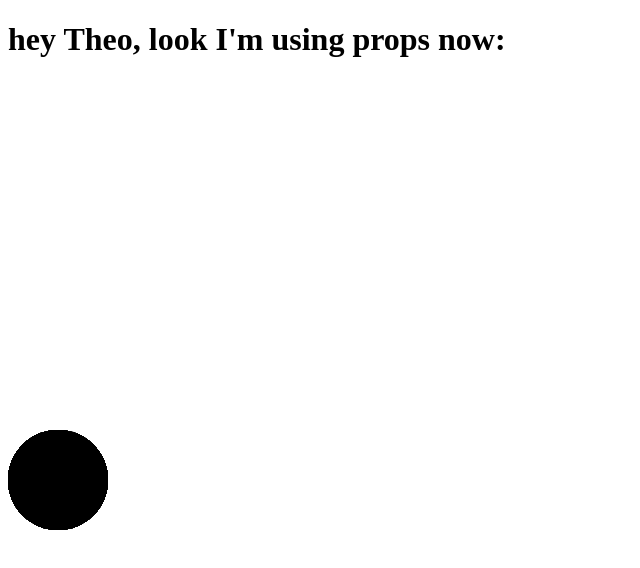
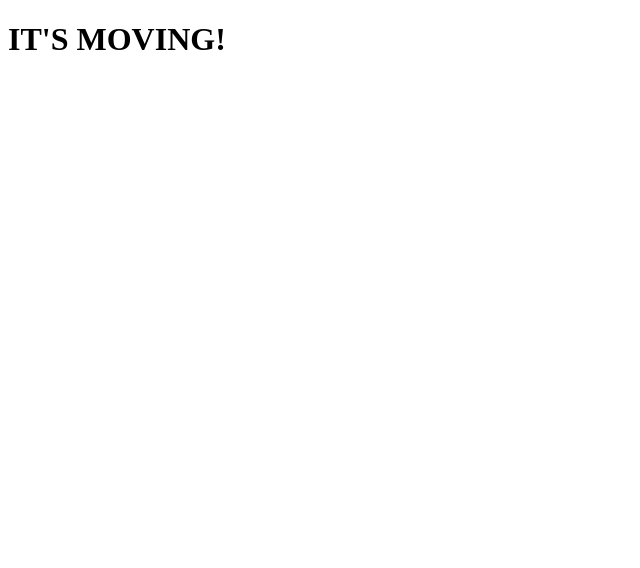
Before and after one commit to SarahJoniPower/UFO-animation, a React app: page / in a window 1280 px wide. Shown: the top 568 px of the page, without its empty margins (0-640 px from the left). Built offline with nearby package versions, Linux system fonts and the light colour scheme; the HTML template or start-up script is replaced by a standard one.

Commit message:
Removed test circle

```diff
--- a/src/app.jsx
+++ b/src/app.jsx
@@ -3,8 +3,7 @@ import { UFO } from "./ufo"
 import { Circle } from "./circle"
 export const App = () => {
     return <div>
-        <h1> hey Theo, look I'm using props now: </h1>
-        <Circle />
+        <h1> IT'S MOVING! </h1>
         <UFO />
         {/* <UFO xAxis={300} yAxis={350} /> */}
     </div>
```
